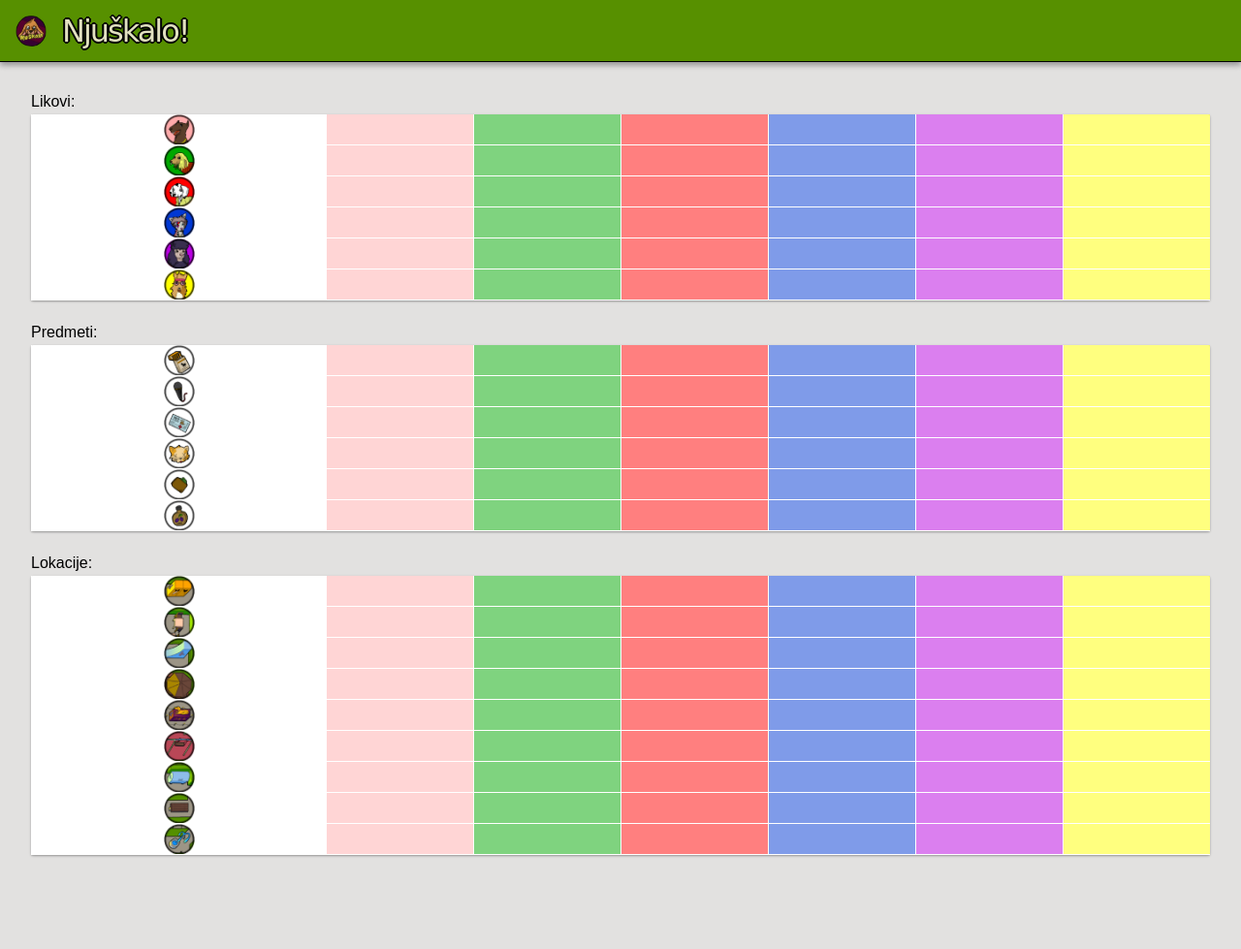
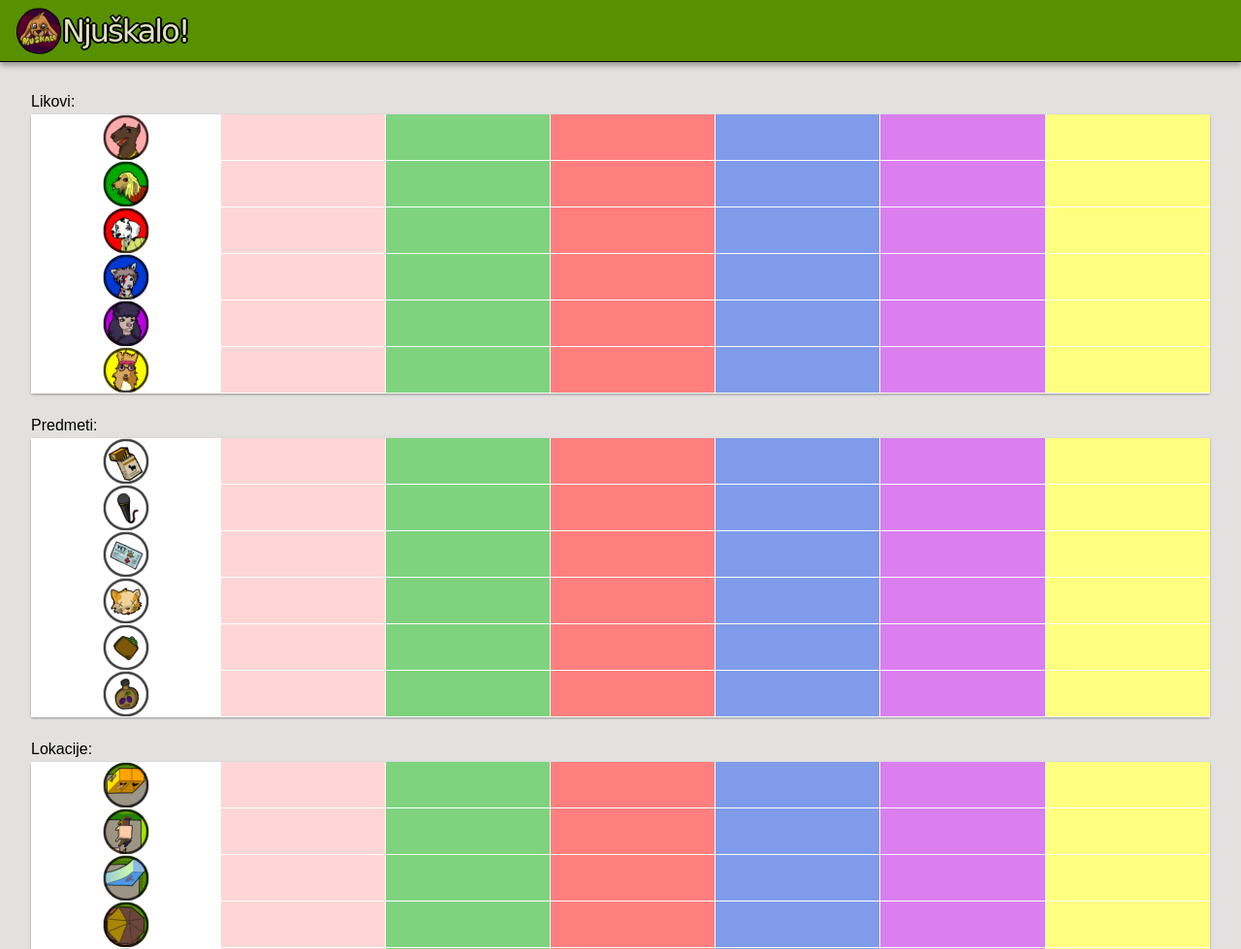
Before and after one commit to thephabulousphantom/thephabulousphantom.github.io, a PHP site: page / in a window 1280 px wide. Shown: the top 979 px of the page at 97% size. Run offline with PHP 8.4, Linux system fonts and the light colour scheme.

Commit message:
added icons

```diff
--- a/kB.Njuskalo/templates/game.css
+++ b/kB.Njuskalo/templates/game.css
@@ -15,7 +15,7 @@
 
     background-color: rgba(87,144,0,1);
     background-image: url("../icons/njuskalo-icon-192.png");
-    background-size: 32px;
+    background-size: 48px;
     background-position: 16px;
     background-repeat: no-repeat;
 
@@ -88,7 +88,7 @@
 
     display: block;
     overflow: hidden;
-    height: 32px;
+    height: 48px;
     border-bottom: solid 1px rgba(255, 255, 255, 1);
     font-size: 10px;
 }
@@ -98,11 +98,10 @@
     display: inline-block;
     text-align: center;
     vertical-align: bottom;
-    width: 12.5%;
-    height: 32px;
+    width: 14%;
+    height: 48px;
     border-left: solid 1px rgba(255, 255, 255, 1);
     color: #000;
-    padding: 10px;
 }
 
 #gameContainer #content .cell .icon {
@@ -110,10 +109,10 @@
     background-image: url("../gfx/njuskalo-tiles.png");
     display: inline-block;
     vertical-align: text-bottom;
-    width: 32px;
-    height: 32px;
+    width: 48px;
+    height: 48px;
     background-repeat: no-repeat;
-    background-size: 672px 64px;
+    background-size: 1008px 96px;
     background-position: 0px 0px;
 }
 
@@ -129,17 +128,17 @@
 
 #gameContainer #content .clickable.cell .icon.icon1 {
 
-    background-position: -32px 0px;
+    background-position: -48px 0px;
 }
 
 #gameContainer #content .clickable.cell .icon.icon2 {
 
-    background-position: -64px 0px;
+    background-position: -96px 0px;
 }
 
 #gameContainer #content .clickable.cell .icon.icon3 {
 
-    background-position: -96px 0px;
+    background-position: -144px 0px;
 }
 
 #gameContainer #content .cell:nth-child(2) {
@@ -175,7 +174,7 @@
 #gameContainer #content .double.cell {
 
     text-align: center;
-    width: 25%;
+    width: 16%;
 }
 
 #gameContainer #content .tripple.cell {
--- a/kB.Njuskalo/templates/game.js
+++ b/kB.Njuskalo/templates/game.js
@@ -33,8 +33,7 @@ app.gfx.screens.game = new app.gfx.Screen("game", {
 
         var icon = document.createElement("div");
         icon.className = "icon";
-        icon.style.backgroundPosition = "" + (-32 * this.iconOrder[position]) + "px -32px";
-        icon.style.marginTop = "-10px";
+        icon.style.backgroundPosition = "" + (-48 * this.iconOrder[position]) + "px -48px";
         cell.appendChild(icon);
     },
 
```
